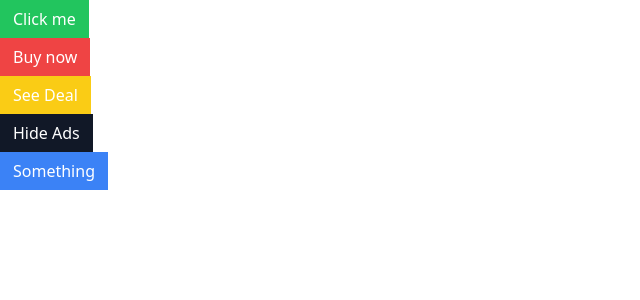
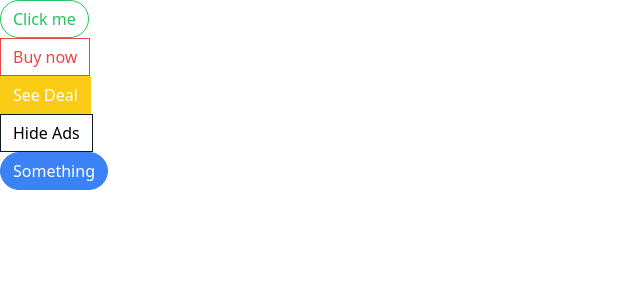
Before and after one commit to ManahilSiddiqui/components, a React (Create React App) app: page / in a window 1280 px wide. Shown: the top 300 px of the page, without its empty margins (0-640 px from the left). Built offline with nearby package versions, Linux system fonts and the light colour scheme.

Commit message:
Finalized the variations

```diff
--- a/package.json
+++ b/package.json
@@ -12,6 +12,7 @@
     "react": "^18.2.0",
     "react-dom": "^18.2.0",
     "react-scripts": "5.0.1",
+    "tailwind-merge": "^1.14.0",
     "web-vitals": "^2.1.4"
   },
   "scripts": {
--- a/src/Button.js
+++ b/src/Button.js
@@ -1,4 +1,5 @@
 import className from 'classnames';
+import { twMerge } from 'tailwind-merge';
 
 
 export default function Button({
@@ -11,15 +12,25 @@ export default function Button({
     outline,
     rounded,
 }) {
-    const classess = className('px-3 py-1.5 border', {
+    const classess = twMerge( className('px-3 py-1.5 border', {
         'border-blue-500 bg-blue-500 text-white': primary,
         'border-gray-900 bg-gray-900 text-white': secondary,
         'border-green-500 bg-green-500 text-white': success,
         'border-yellow-400 bg-yellow-400 text-white': warning,
         'border-red-500 bg-red-500 text-white': danger,
+        'rounded-full': rounded,
+        'bg-white': outline,
+        'text-blue-500': outline && primary,
+        'text-grey-900': outline && secondary,
+        'text-green-500': outline && success,
+        'text-yellow-400': outline && warning,
+        'text-red-500': outline && danger,
 
 
-    });
+
+    })
+
+    );
 
     return (
         <div>
```
Also changed, not shown: 1 other file (tests, documents, lock files or other folders).
